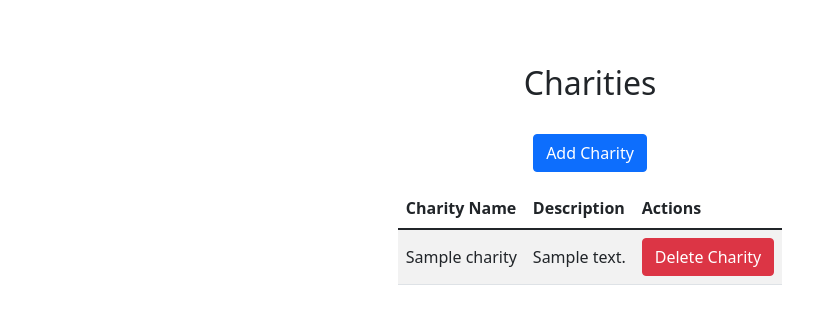
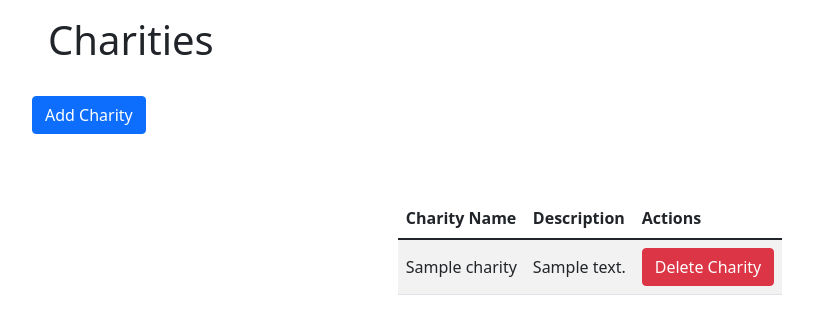
Before and after one commit to rosaregalado/charity-tracker, a Flask app: page /charities in a window 1280 px wide. Shown: the part 82-416 px from the top of the page, without its empty margins (50-863 px from the left). Run offline with Flask 2, Linux system fonts and the light colour scheme; a database or web service that is not in the repository returns one stand-in record (values such as "Sample title"); some libraries are stand-ins or nearby versions.

Commit message:
updated charity index

```diff
--- a/templates/charities_index.html
+++ b/templates/charities_index.html
@@ -1,10 +1,10 @@
 {% extends 'base.html' %}
 
 {% block content %}
+<h1 class="m-3">Charities</h1>
+<a href='/charities/new' class='btn btn-primary my-3'>Add Charity</a>
+
 <div class='container d-flex flex-column justify-content-center align-items-center p-5'>
-  <h2 class="m-3">Charities</h2>
-  <a href='/charities/new' class='btn btn-primary my-3'>Add Charity</a>
-
   <div>
     <table class="table table-striped table-hover">
       <thead>
```
